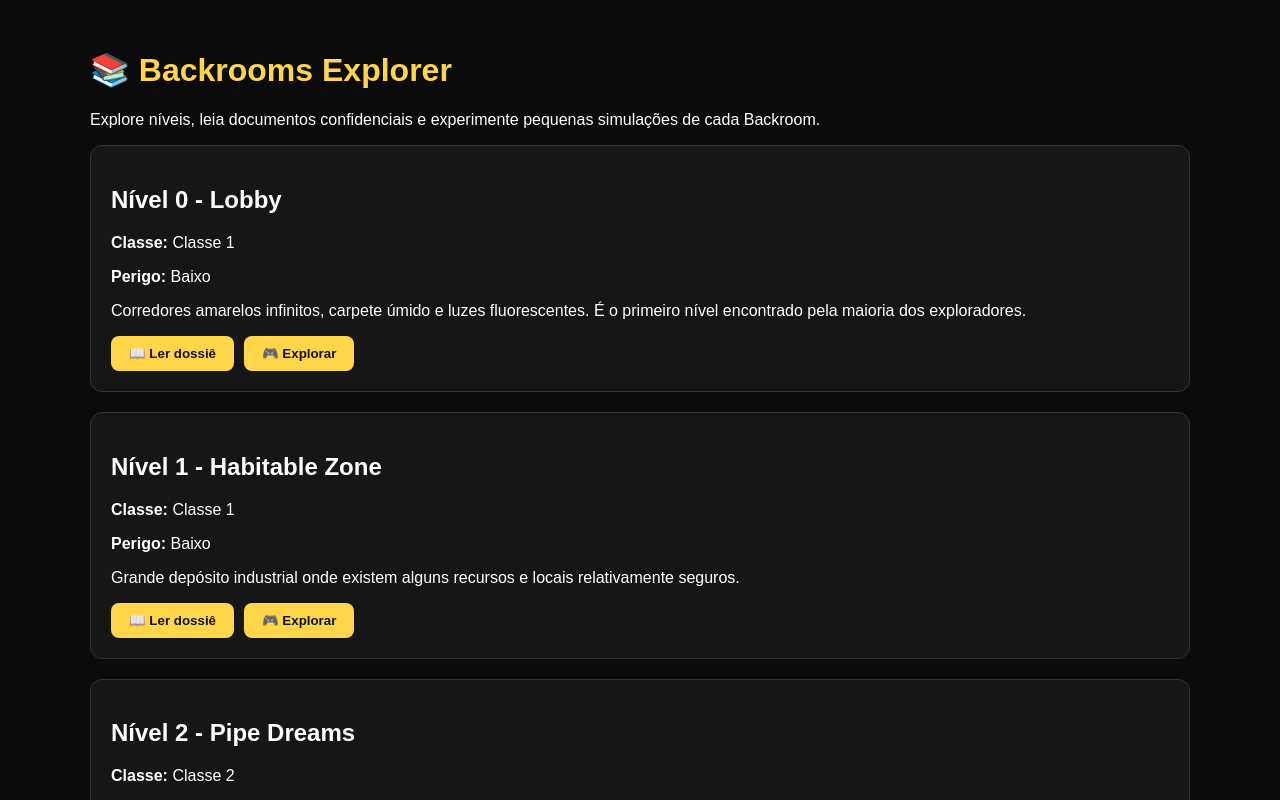
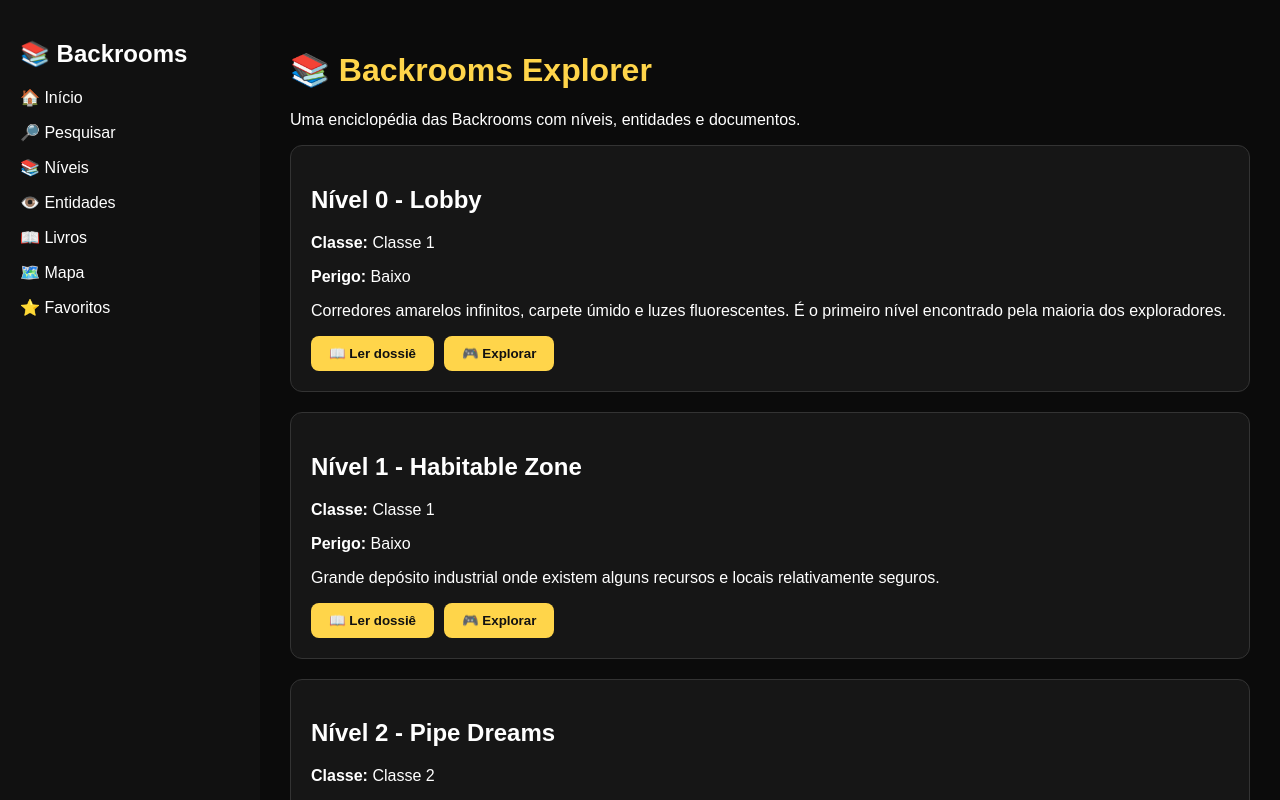
Before and after one commit to patopinhodoff-crypto/Backrooms-Explorer, a React (Vite) app: page / in a window 1280 px wide. Shown: the top 800 px of the page. Built offline with nearby package versions, Linux system fonts and the light colour scheme; a web font is replaced by a local one.

Commit message:
Update App.tsx

```diff
--- a/src/App.tsx
+++ b/src/App.tsx
@@ -1,14 +1,22 @@
+import Sidebar from "./components/Sidebar";
 import LevelCard from "./components/LevelCard";
 import { levels } from "./data/levels";
 
 export default function App() {
   return (
-    <div style={{ maxWidth: "1100px", margin: "auto", padding: "30px" }}>
+    <div>
+      <Sidebar />
+
+      <main
+        style={{
+          marginLeft: "260px",
+          padding: "30px",
+        }}
+      >
         <h1>📚 Backrooms Explorer</h1>
 
         <p>
-        Explore níveis, leia documentos confidenciais e experimente pequenas
-        simulações de cada Backroom.
+          Uma enciclopédia das Backrooms com níveis, entidades e documentos.
         </p>
 
         {levels.map((level) => (
@@ -20,6 +28,7 @@ export default function App() {
             descricao={level.descricao}
           />
         ))}
+      </main>
     </div>
   );
 }
```
Lines whose indentation alone changed are shown as unchanged.
